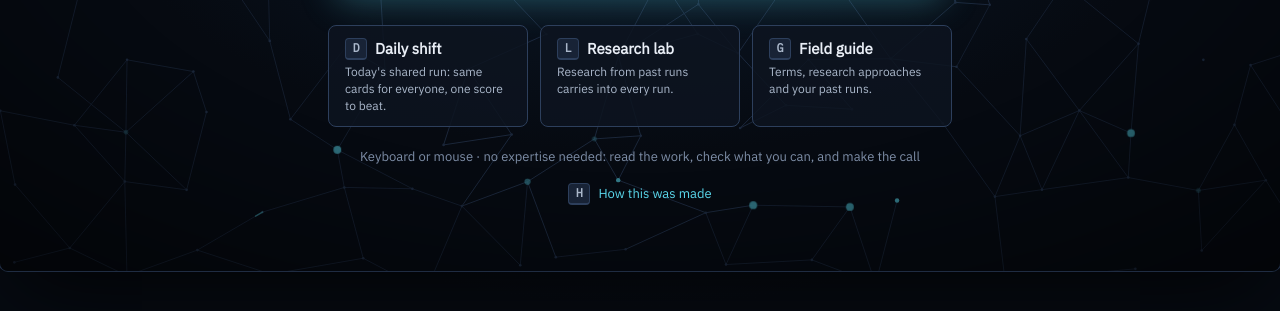
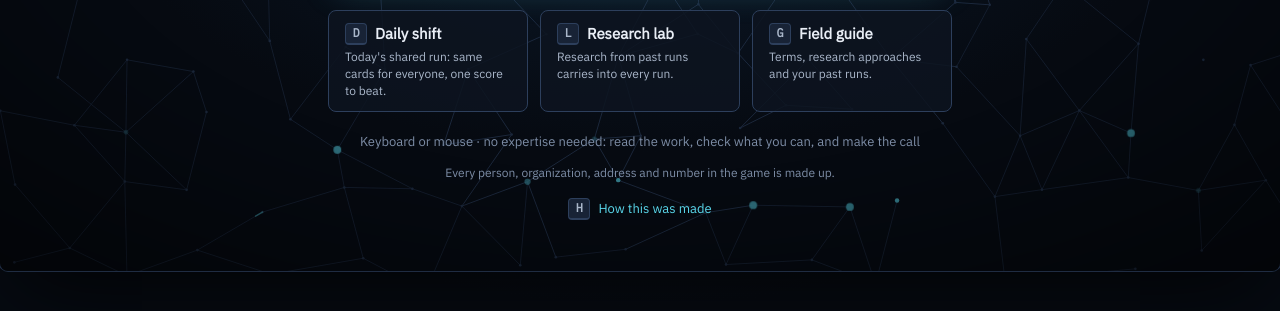
Before and after one commit to ianrm-dev/oversight-shift, a website built with Vite: page index.html in a window 1280 px wide. Shown: the part 489-800 px from the top of the page. Built offline with nearby package versions, Linux system fonts and the light colour scheme.

Commit message:
Say plainly that everyone on the cards is made up
Title screen, How this was made, and README: every person, organization,
address and number is fictional; the research and incidents are real.

Co-Authored-By: Claude Opus 5.5 <noreply@anthropic.com>

```diff
--- a/src/ui.css
+++ b/src/ui.css
@@ -1920,3 +1920,4 @@ mark { color: var(--text); background: rgb(255 90 110 / 0.35); border-radius: 2p
 .new-dot { display: inline-block; width: 6px; height: 6px; margin-left: 3px; border-radius: 50%; background: var(--accent); vertical-align: super; }
 .briefing .briefing-record { display: block; padding-top: var(--space-2); font-size: var(--fs-xs); color: var(--text-3); }
 .briefing .briefing-record .eyebrow { display: inline; margin-right: var(--space-1); }
+.title-fiction { margin: 0; font-size: var(--fs-xs); color: var(--text-3); }
--- a/src/ui/metaScreens.ts
+++ b/src/ui/metaScreens.ts
@@ -52,6 +52,7 @@ export function title(p: Progress): string {
         </button>
       </div>
       <p class="title-note">Keyboard or mouse · no expertise needed: read the work, check what you can, and make the call</p>
+      <p class="title-fiction">Every person, organization, address and number in the game is made up.</p>
       <button class="link-btn title-made" data-go="made"><kbd>H</kbd> How this was made</button>
     </main>`;
 }
@@ -80,6 +81,7 @@ export function howMade(): string {
         <section><h3>Drawn in code</h3>${list([
           'No image-model art. The network lattice, the model glyph that grows each day, the situation diagrams, icons and term pictures are all SVG generated by code.',
           'Fonts: IBM Plex Sans and Mono, open source and served with the game.',
+          'Every person, organization, address and number on the cards is made up; the research and incidents they point to are real.',
           'No cookies or tracking. When a run starts and ends, the game requests a tiny file from this site so I can count plays. Your progress stays in your browser.',
         ])}</section>
       </div>
```
Also changed, not shown: README.md.
